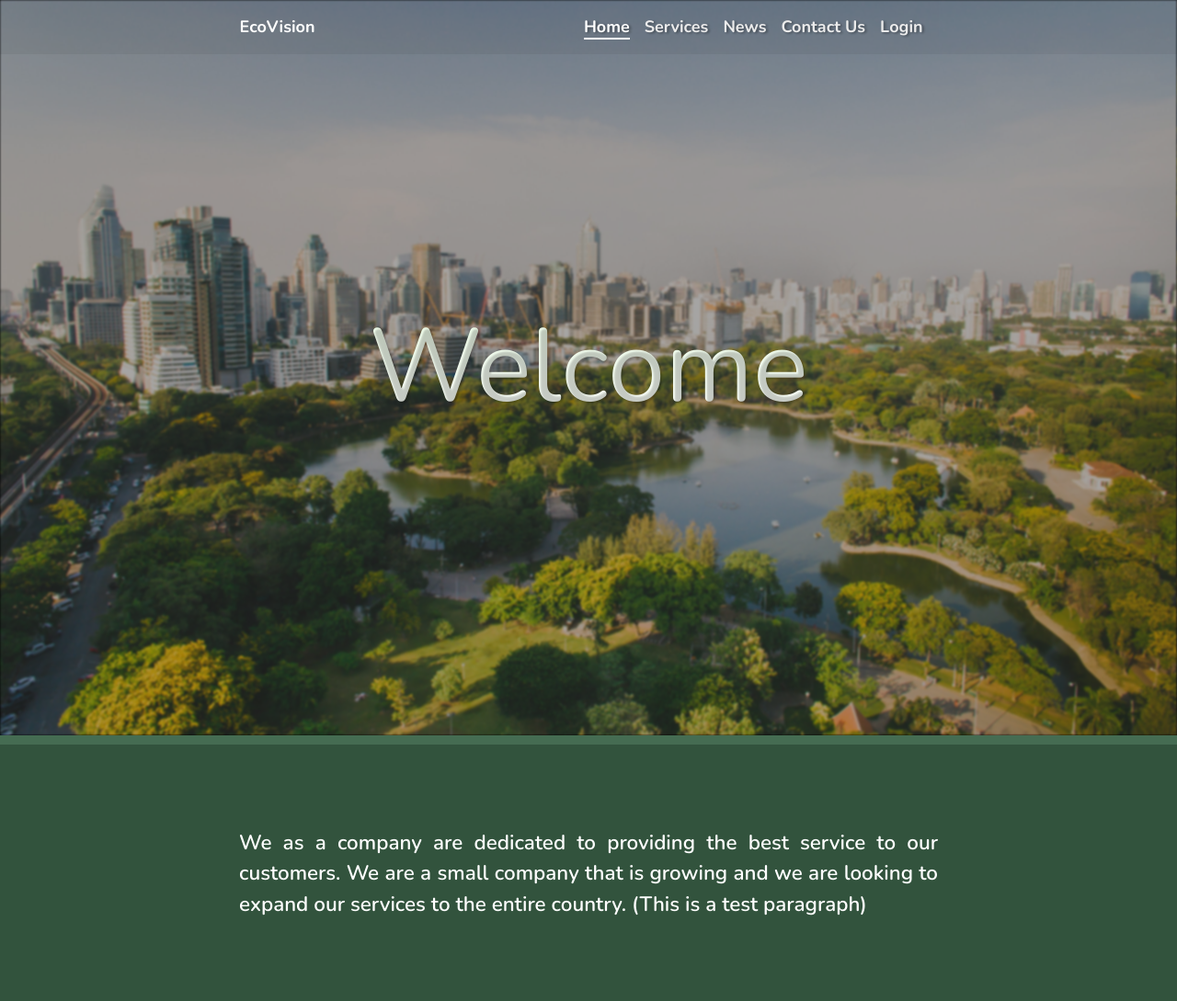
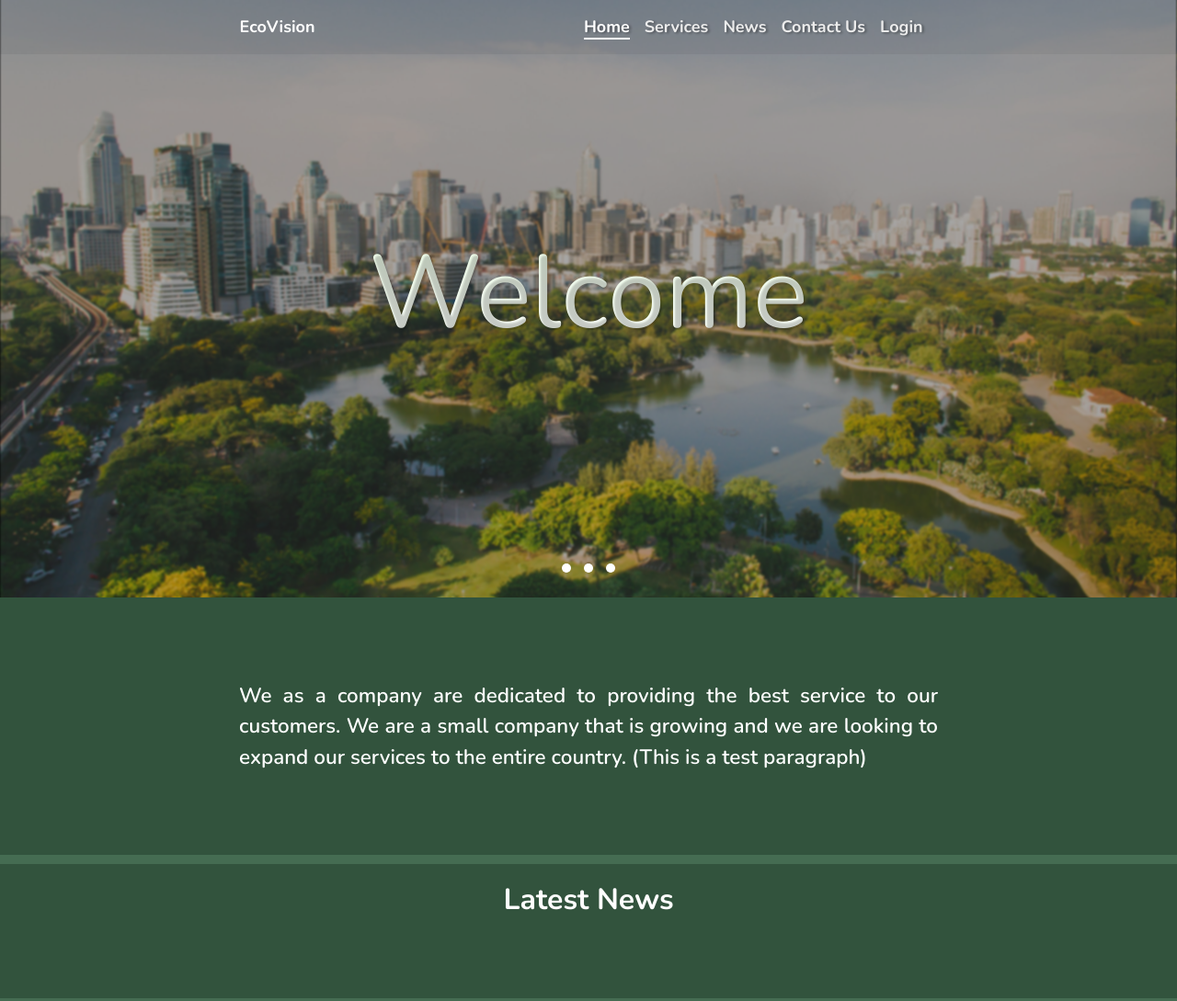
Before and after one commit to JacTBB/IT1166-EcoVision, a Flask app: page / in a window 1280 px wide. Shown: the top 1089 px of the page at 92% size. Run offline with Flask 3, Linux system fonts and the light colour scheme; some libraries are stand-ins or nearby versions.

Commit message:
home slider navigation buttons

```diff
--- a/app/static/css/main/home.css
+++ b/app/static/css/main/home.css
@@ -41,8 +41,27 @@
   display: flex;
   align-items: center;
   justify-content: center;
-  height: 100vh;
+  height: 80vh;
   width: 100%;
+}
+
+.home .slider-buttons {
+  position: absolute;
+  bottom: 10px;
+}
+
+.slider-buttons span {
+  display: inline-block;
+  width: 10px;
+  height: 10px;
+  border-radius: 50%;
+  background-color: white;
+  margin: 0 5px;
+  cursor: pointer;
+}
+
+.btn-selected {
+  background-color: #292929;
 }
 
 .home-page .home div p {
@@ -62,7 +81,7 @@
   width: 100%;
 }
 
-.home-aboutus>div {
+.home-aboutus > div {
   display: flex;
   flex-direction: column;
   align-items: center;
@@ -88,7 +107,7 @@
   color: white;
 }
 
-.home-news .row>a {
+.home-news .row > a {
   display: flex;
   color: white;
   text-decoration: none;
@@ -123,7 +142,7 @@
   white-space: nowrap;
 }
 
-.home-news .news-row>a {
+.home-news .news-row > a {
   color: white;
   text-decoration: none;
 }
@@ -164,7 +183,7 @@
   height: 250px;
 }
 
-.home-news .catalog-image-container>img {
+.home-news .catalog-image-container > img {
   object-fit: cover;
   transition: 0.3s;
   height: 100%;
--- a/app/static/js/slider.js
+++ b/app/static/js/slider.js
@@ -1,6 +1,11 @@
 $(document).ready(function () {
   let slideIndex = 0;
   const slides = $(".home-slider img");
+
+  const sliderbtns = $(".slider-buttons span");
+
+  const animationms = 3000;
+  let animation;
 
   function setSlides(index) {
     if (index < 0) {
@@ -12,8 +17,21 @@ $(document).ready(function () {
     slides.css("transform", `translateX(-${slideIndex * 100}%)`); // Move all slides to the left
   }
 
-  setInterval(() => {
-    slideIndex++;
+  sliderbtns.on("click", function () {
+    slideIndex = $(this).index();
+    $(this).addClass("btn-selected").siblings().removeClass("btn-selected");
     setSlides(slideIndex);
-  }, 3000);
+    clearInterval(animation);
+
+    startAnimation();
+  });
+
+  function startAnimation() {
+    animation = setInterval(() => {
+      slideIndex++;
+      setSlides(slideIndex);
+    }, animationms);
+  }
+
+  startAnimation();
 });
--- a/app/templates/main/home.html
+++ b/app/templates/main/home.html
@@ -15,6 +15,11 @@
       <img src="{{ url_for('static', filename='images/pexels-mikhail-nilov-8299700.jpg') }}" />
       <img src="{{ url_for('static', filename='images/RainForest.avif') }}" />
       <img src="{{ url_for('static', filename='images/leaves.jpg') }}" />
+    </div>
+    <div class="slider-buttons">
+      <span class="slider-btn"></span>
+      <span class="slider-btn"></span>
+      <span class="slider-btn"></span>
     </div>
     <div>
       <p>Welcome</p>
```
